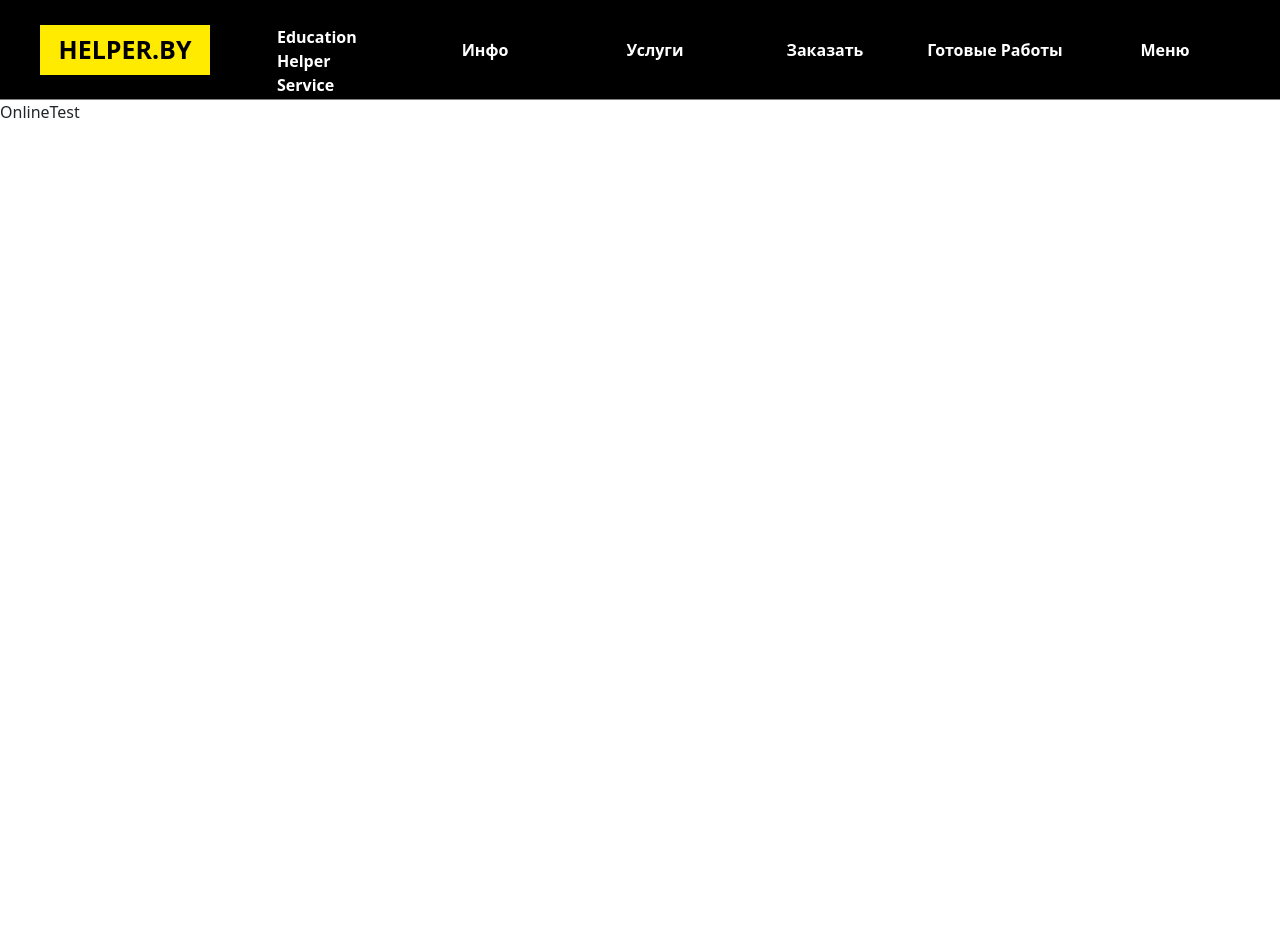
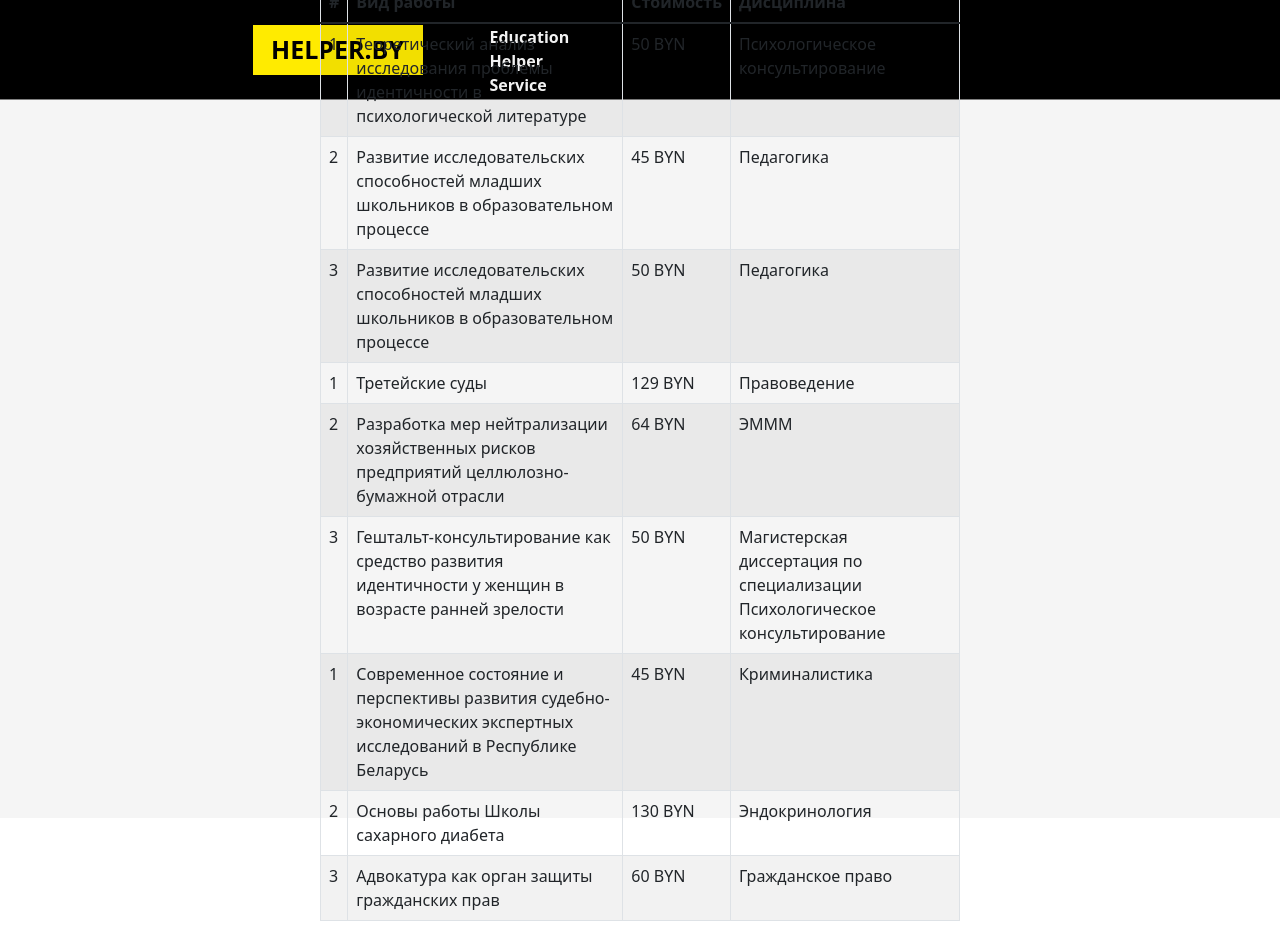
Before and after one commit to DimaVnuk/Zachetka, a React (Create React App) app: page /test in a window 1280 px wide. Before the commit the page ends 800 px from the top, so only its background shows below. Built offline with nearby package versions, Linux system fonts and the light colour scheme.

Commit message:
feat: added done work

```diff
--- a/package.json
+++ b/package.json
@@ -15,12 +15,14 @@
     "react-confetti": "^6.0.1",
     "react-dom": "^17.0.2",
     "react-icons": "^4.3.1",
+    "react-mac-calculator": "^2.1.2",
     "react-redux": "^7.2.6",
     "react-redux-provide": "^7.0.6",
     "react-router-dom": "^5.3.0",
     "react-scripts": "4.0.3",
     "react-simple-star-rating": "^4.0.5",
     "react-slick": "^0.28.1",
+    "react-yandex-maps": "^4.6.0",
     "redux": "^4.1.2",
     "redux-thunk": "^2.4.0",
     "stars-rating": "^1.1.0",
--- a/src/App.css
+++ b/src/App.css
@@ -11,6 +11,8 @@
 @import "./components/Contents/Congratulations/Congratulations.css";
 @import "./components/Contents/CourseWork/CourseWork.css";
 @import "./components/Contents/CourseWork/FeedBack/FeedBack.css";
+@import "./components/Contents/Report/Report.css";
+@import "./components/Contents/OnlineTest/OnlineTest.css";
 
 * {
   margin: 0;
--- a/src/components/Contents/CourseWork/CourseWork.css
+++ b/src/components/Contents/CourseWork/CourseWork.css
@@ -1,4 +1,4 @@
-.feedback-cont{
+.feedback-cont {
   width: 100%;
   height: 89.7vh;
   display: flex;
--- a/src/components/Contents/MainPage/MainPaige.jsx
+++ b/src/components/Contents/MainPage/MainPaige.jsx
@@ -31,16 +31,16 @@ function MainPaige() {
         </div>
         <div className="cont-with-button">
         <Link to="/graduate" style={{ textDecoration: "none" }}>
-          <Button>Узнать больше</Button>
+          <Button>О нас</Button>
           </Link>
           <Link to="/course" style={{ textDecoration: "none" }}>
           <Button>Отзывы</Button>
           </Link>
           <Link to="/report" style={{ textDecoration: "none" }}>
-          <Button>Отчет</Button>
+          <Button>Карта</Button>
           </Link>
           <Link to="/test" style={{ textDecoration: "none" }}>
-          <Button>Узнать стоимость</Button>
+          <Button>Готовые работы</Button>
           </Link>
         </div>
         <div className="desc-main-cont">
--- /dev/null
+++ b/src/components/Contents/OnlineTest/OnlineTest.css
@@ -0,0 +1,12 @@
+.cont-calc{
+    width: 100%;
+    height: 89.7vh;
+    display: flex;
+    justify-content: center;
+    align-items: center;
+    background: whitesmoke;
+}
+
+.desc-price{
+    width: 50%;
+}
--- a/src/components/Contents/OnlineTest/OnlineTest.jsx
+++ b/src/components/Contents/OnlineTest/OnlineTest.jsx
@@ -1,11 +1,81 @@
-import React from 'react'
-
+import React from "react";
+import { Calculator } from "react-mac-calculator";
+import { Table } from "react-bootstrap";
 function OnlineTest() {
-    return (
-        <>
-            OnlineTest
-        </>
-    )
+  return (
+    <>
+      <div className="cont-calc">
+        <div className="desc-price">
+          <Table striped bordered hover>
+            <thead>
+              <tr>
+                <th>#</th>
+                <th>Вид работы</th>
+                <th>Стоимость</th>
+                <th>Дисциплина</th>
+              </tr>
+            </thead>
+            <tbody>
+              <tr>
+                <td>1</td>
+                <td>Теоретический анализ исследования проблемы идентичности в психологической литературе</td>
+                <td>50 BYN</td>
+                <td>Психологическое консультирование</td>
+              </tr>
+              <tr>
+                <td>2</td>
+                <td>Развитие исследовательских способностей младших школьников в образовательном процессе</td>
+                <td>45 BYN</td>
+                <td>Педагогика</td>
+              </tr>
+              <tr>
+                <td>3</td>
+                <td>Развитие исследовательских способностей младших школьников в образовательном процессе</td>
+                <td>50 BYN</td>
+                <td>Педагогика</td>
+              </tr>
+              <tr>
+                <td>1</td>
+                <td>Третейские суды</td>
+                <td>129 BYN</td>
+                <td>Правоведение</td>
+              </tr>
+              <tr>
+                <td>2</td>
+                <td>Разработка мер нейтрализации хозяйственных рисков предприятий целлюлозно-бумажной отрасли</td>
+                <td>64 BYN</td>
+                <td>ЭМММ</td>
+              </tr>
+              <tr>
+                <td>3</td>
+                <td>Гештальт-консультирование как средство развития идентичности у женщин в возрасте ранней зрелости</td>
+                <td>50 BYN</td>
+                <td>Магистерская диссертация по специализации Психологическое консультирование</td>
+              </tr>
+              <tr>
+                <td>1</td>
+                <td>Современное состояние и перспективы развития судебно-экономических экспертных исследований в Республике Беларусь</td>
+                <td>45 BYN</td>
+                <td>Криминалистика</td>
+              </tr>
+              <tr>
+                <td>2</td>
+                <td>Основы работы Школы сахарного диабета</td>
+                <td>130 BYN</td>
+                <td>Эндокринология</td>
+              </tr>
+              <tr>
+                <td>3</td>
+                <td>Адвокатура как орган защиты гражданских прав</td>
+                <td>60 BYN</td>
+                <td>Гражданское право</td>
+              </tr>
+            </tbody>
+          </Table>
+        </div>
+      </div>
+    </>
+  );
 }
 
-export default OnlineTest
+export default OnlineTest;
--- /dev/null
+++ b/src/components/Contents/Report/Report.css
@@ -0,0 +1,10 @@
+.title-map {
+  text-align: center;
+  font-size: 1.4rem;
+  font-weight: bolder;
+}
+
+.map-cont {
+    height: 89.7vh;
+  background: cornsilk;
+}
--- a/src/components/Contents/Report/Report.jsx
+++ b/src/components/Contents/Report/Report.jsx
@@ -1,11 +1,29 @@
-import React from 'react'
+import React from "react";
+import { YMaps, Map, Placemark, FullscreenControl } from "react-yandex-maps";
 
+const sizeMap = {
+  width: "90%",
+  height: "78vh",
+  margin: "auto",
+};
 function Report() {
-    return (
-        <div>
-            Report
+  return (
+    <div className="map-cont">
+      <YMaps>
+        <div className="title-map">
+          <p>Наш адрес: г.Могилев, Карла Маркса 33</p>
+          <p>Справки по телефону: +375(29) 614-09-75</p>
         </div>
-    )
+        <Map
+          style={sizeMap}
+          defaultState={{ center: [53.8985, 30.3247], zoom: 14, controls: [] }}
+        >
+          <Placemark geometry={[53.90204, 30.345683]} />
+          <FullscreenControl />
+        </Map>
+      </YMaps>
+    </div>
+  );
 }
 
-export default Report
+export default Report;
--- a/src/components/Header/Header.jsx
+++ b/src/components/Header/Header.jsx
@@ -17,11 +17,11 @@ function Header() {
           </div>
         </div>
         <div className="header-navbar__navbar-link-cont navbar-link-cont navbar-link-cont_wrap">
-          <NavbarLink>Инфо</NavbarLink>
+          {/* <NavbarLink>Инфо</NavbarLink>
           <NavbarLink>Услуги</NavbarLink>
           <NavbarLink>Заказать</NavbarLink>
           <NavbarLink>Готовые Работы</NavbarLink>
-          <NavbarLink>Меню</NavbarLink>
+          <NavbarLink>Меню</NavbarLink> */}
         </div>
       </header>
     </>
--- a/src/components/Slider/Slider.jsx
+++ b/src/components/Slider/Slider.jsx
@@ -11,7 +11,7 @@ function Slider() {
         />
         <Carousel.Caption className="font-slider">
           <h3>Качественно</h3>
-          <p>Nulla vitae elit libero, a pharetra augue mollis interdum.</p>
+          <p>Выполняем работы любой сложности и в любые сроки.</p>
         </Carousel.Caption>
       </Carousel.Item>
       <Carousel.Item className="slider-height">
@@ -23,7 +23,7 @@ function Slider() {
 
         <Carousel.Caption className="font-slider">
           <h3>Быстро</h3>
-          <p>Lorem ipsum dolor sit amet, consectetur adipiscing elit.</p>
+          <p>Вы отдыхаете, мы выполняем</p>
         </Carousel.Caption>
       </Carousel.Item>
       <Carousel.Item className="slider-height">
@@ -36,7 +36,7 @@ function Slider() {
         <Carousel.Caption className="font-slider">
           <h3>Дёшево</h3>
           <p>
-            Praesent commodo cursus magna, vel scelerisque nisl consectetur.
+            Самы низкие цены и самые лучшие специалисты.
           </p>
         </Carousel.Caption>
       </Carousel.Item>
```
Lines whose indentation alone changed are shown as unchanged.
